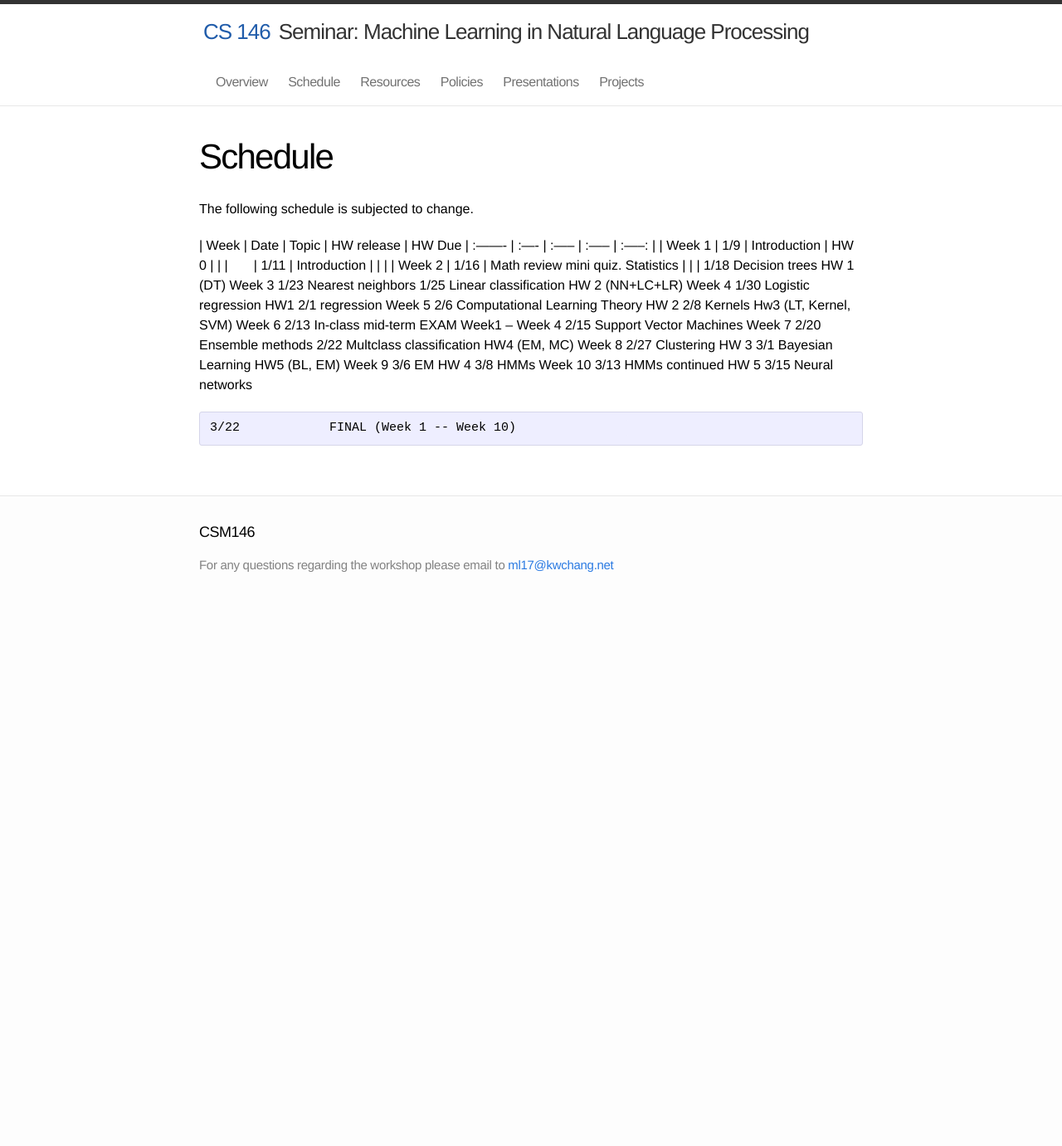
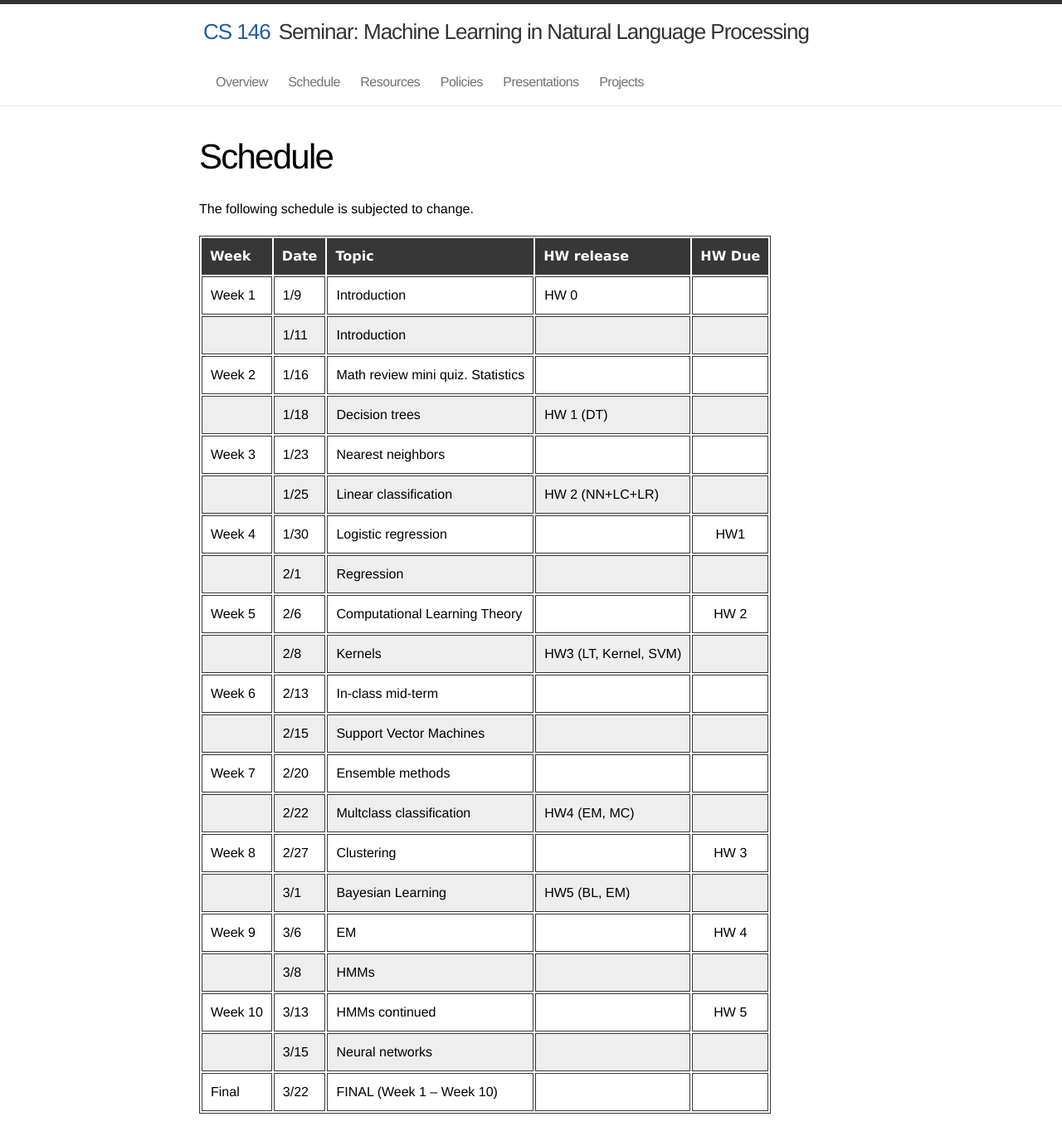
Before and after one commit to uclanlp/CSM146, a Jekyll site: the page built from 2_syllabus.md, in a window 1280 px wide and 1400 px high. Shown: the top 1381 px of the window at 83% size. Built offline with Jekyll 4.4.1, drawn with Linux system fonts in a browser that asks for light colours.

Commit message:
Update 2_syllabus.md

```diff
--- a/2_syllabus.md
+++ b/2_syllabus.md
@@ -12,23 +12,22 @@ The following schedule is subjected to change.
 :------- | :---- | :----- | :----- | :-----: |
 | Week 1	| 1/9	 | Introduction	|	HW 0 	|   |
 |        | 1/11 |	Introduction | | |
-| Week 2	| 1/16	| Math review mini quiz. Statistics | | |
-	1/18	Decision trees		HW 1 (DT)
-Week 3	1/23	Nearest neighbors
-	1/25	Linear classification		HW 2 (NN+LC+LR)
-Week 4	1/30	Logistic regression			HW1
-	2/1	regression
-Week 5	2/6	Computational Learning Theory			HW 2
-	2/8	Kernels		Hw3 (LT, Kernel, SVM)
-Week 6	2/13	In-class mid-term	EXAM Week1 -- Week 4
-	2/15	Support Vector Machines
-Week 7	2/20	Ensemble methods
-	2/22	Multclass classification		HW4 (EM, MC)
-Week 8	2/27	Clustering			HW 3
-	3/1	Bayesian Learning		HW5 (BL, EM)
-Week 9	3/6	EM			HW 4
-	3/8	HMMs
-Week 10	3/13	HMMs continued			HW 5
-	3/15	Neural networks
-
-	3/22		FINAL (Week 1 -- Week 10)
+| Week 2 | 1/16	| Math review mini quiz. Statistics | | |
+|        | 1/18 | Decision trees	| HW 1 (DT) | |
+| Week 3 | 1/23 | Nearest neighbors | | |
+|	 | 1/25	| Linear classification	| HW 2 (NN+LC+LR) | |
+| Week 4 | 1/30	| Logistic regression |	 | HW1 |
+| 	 | 2/1  | Regression | | |
+| Week 5 | 2/6	| Computational Learning Theory	|  | HW 2 |
+|	 | 2/8	| Kernels	| HW3 (LT, Kernel, SVM) |
+| Week 6 | 2/13	| In-class mid-term	| |
+|	 | 2/15	| Support Vector Machines | |
+| Week 7 | 2/20	| Ensemble methods | |
+|	 | 2/22	| Multclass classification | HW4 (EM, MC) | |
+| Week 8 | 2/27 | Clustering | | HW 3 |
+| 	 | 3/1 | Bayesian Learning | HW5 (BL, EM) | |
+| Week 9 | 3/6 | EM | | HW 4 |
+| 	 | 3/8 | HMMs | | |
+| Week 10 | 3/13 | HMMs continued |	|	HW 5|
+| 	| 3/15	| Neural networks
+| Final | 3/22 | FINAL (Week 1 -- Week 10)
```
